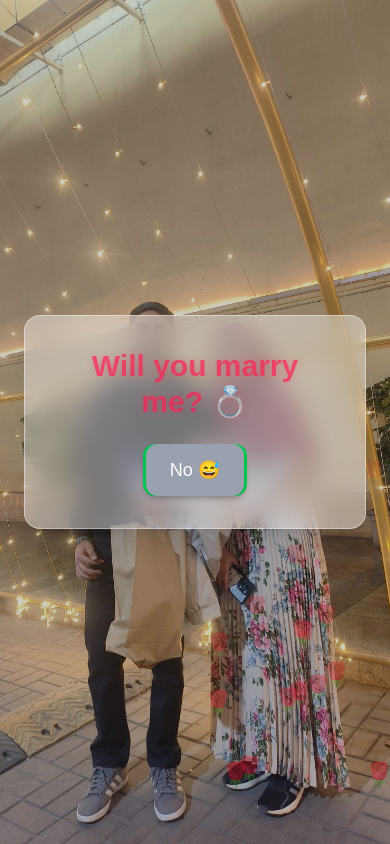
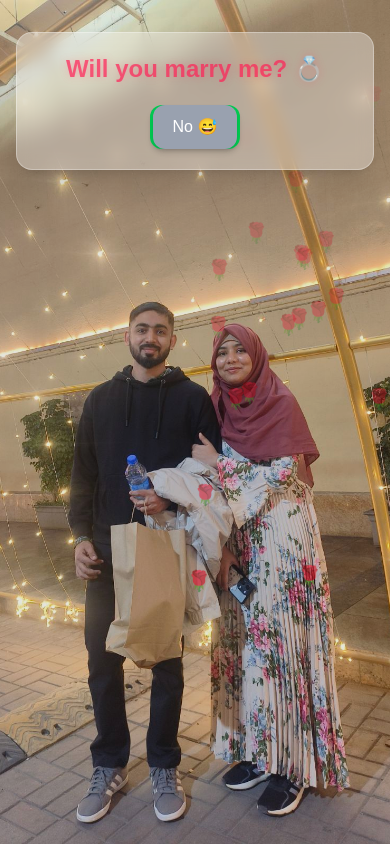
Before and after one commit to shaz290/proposal-app, a Next.js app: page / in a window 390 px wide. Built offline with nearby package versions, Linux system fonts and the light colour scheme.

Commit message:
placement

```diff
--- a/app/page.tsx
+++ b/app/page.tsx
@@ -19,41 +19,45 @@ export default function ProposalApp() {
     btn.style.transform = `translate(${randomX}px, ${randomY}px)`;
   };
 
+  const wrapperClass =
+    step === 3
+      ? "min-h-[100svh] flex flex-col items-center justify-end sm:justify-center pb-8 sm:pb-0 p-4 sm:p-6 bg-cover bg-[center_top] sm:bg-center relative overflow-hidden"
+      : "min-h-[100svh] flex flex-col items-center justify-start sm:justify-center pt-8 sm:pt-0 p-4 sm:p-6 bg-cover bg-[center_top] sm:bg-center relative overflow-hidden";
+
   return (
     <div
-      className="min-h-screen flex items-center justify-center p-6 bg-cover bg-center relative overflow-hidden"
+      className={wrapperClass}
       style={{
         backgroundImage: "url('/couple1.jpeg')",
       }}
     >
-      {/* subtle dark overlay so photo is visible but text readable */}
-      <div className="absolute inset-0 bg-black/20 z-0" />
+      {/* Subtle overlay (lighter on mobile so pic shows) */}
+      <div className="absolute inset-0 bg-black/10 sm:bg-black/20 z-0" />
 
       {/* 🌹 Full Screen Falling Flowers */}
       {[...Array(30)].map((_, i) => (
         <motion.div
           key={i}
           initial={{ y: -50, x: `${Math.random() * 100}vw`, opacity: 0 }}
-          animate={{ y: "110vh", opacity: 1 }}
+          animate={{ y: "110svh", opacity: 1 }}
           transition={{
             duration: Math.random() * 6 + 6,
             repeat: Infinity,
             delay: Math.random() * 5,
             ease: "linear",
           }}
-          className="absolute text-2xl pointer-events-none select-none z-0"
+          className="absolute text-xl sm:text-2xl pointer-events-none select-none z-0"
         >
           🌹
         </motion.div>
       ))}
 
-      {/* Glass card (does NOT hide photo) */}
-      <div className="bg-white/40 backdrop-blur-md shadow-xl rounded-2xl p-8 max-w-xl w-full text-center relative z-10 border border-white/40">
+      {/* Glass card */}
+      <div className="bg-white/35 sm:bg-white/40 backdrop-blur-sm sm:backdrop-blur-md shadow-xl rounded-2xl p-5 sm:p-8 max-w-xl w-full text-center relative z-10 border border-white/30 sm:border-white/40">
         {step === 1 && (
           <motion.div initial={{ opacity: 0 }} animate={{ opacity: 1 }}>
-            {/* 💖 Glowing Proposal Text */}
             <motion.h1
-              className="text-3xl font-bold mb-6 text-rose-500"
+              className="text-2xl sm:text-3xl font-bold mb-5 sm:mb-6 text-rose-500"
               animate={{
                 opacity: [0.4, 1, 0.4],
                 textShadow: [
@@ -71,10 +75,10 @@ export default function ProposalApp() {
               Will you marry me? 💍
             </motion.h1>
 
-            <div className="flex gap-6 justify-center relative">
+            <div className="flex gap-4 sm:gap-6 justify-center relative">
               <button
                 onClick={handleYes}
-                className="px-6 py-3 bg-green-500 text-white rounded-xl text-lg shadow-md hover:scale-105 transition"
+                className="px-5 sm:px-6 py-2.5 sm:py-3 bg-green-500 text-white rounded-xl text-base sm:text-lg shadow-md hover:scale-105 transition"
               >
                 Yes ❤️
               </button>
@@ -82,7 +86,7 @@ export default function ProposalApp() {
               <button
                 onMouseEnter={moveNoButton}
                 onTouchStart={moveNoButton}
-                className="px-6 py-3 bg-gray-400 text-white rounded-xl text-lg shadow-md transition absolute"
+                className="px-5 sm:px-6 py-2.5 sm:py-3 bg-gray-400 text-white rounded-xl text-base sm:text-lg shadow-md transition absolute"
               >
                 No 😅
               </button>
@@ -93,7 +97,7 @@ export default function ProposalApp() {
         {step === 2 && (
           <motion.div initial={{ opacity: 0 }} animate={{ opacity: 1 }}>
             <motion.h2
-              className="text-xl font-semibold mb-4 text-purple-600"
+              className="text-lg sm:text-xl font-semibold mb-3 sm:mb-4 text-purple-600"
               animate={{
                 opacity: [0.6, 1, 0.6],
                 textShadow: [
@@ -111,14 +115,14 @@ export default function ProposalApp() {
               Congrats 🎉❤️
             </motion.h2>
 
-            <p className="mb-6">
-              <span className="font-bold text-pink-600 text-lg animate-pulse">
+            <p className="mb-5 sm:mb-6">
+              <span className="font-bold text-pink-600 text-base sm:text-lg animate-pulse">
                 You just made me the happiest person alive! Our journey together begins now 💕
               </span>
             </p>
 
             <motion.h3
-              className="text-xl font-semibold mb-4 text-purple-600"
+              className="text-lg sm:text-xl font-semibold mb-3 sm:mb-4 text-purple-600"
               animate={{
                 opacity: [0.6, 1, 0.6],
                 textShadow: [
@@ -136,7 +140,7 @@ export default function ProposalApp() {
               Where do you want to go for honeymoon? ✈️
             </motion.h3>
 
-            <div className="grid grid-cols-2 gap-4">
+            <div className="grid grid-cols-2 gap-3 sm:gap-4">
               {["Rajasthan", "Goa", "Thailand", "None of the above"].map((option) => (
                 <button
                   key={option}
@@ -144,7 +148,7 @@ export default function ProposalApp() {
                     setHoneymoon(option);
                     setStep(3);
                   }}
-                  className="px-4 py-3 bg-pink-500 text-white rounded-xl shadow hover:scale-105 transition"
+                  className="px-3 sm:px-4 py-2.5 sm:py-3 bg-pink-500 text-white rounded-xl shadow hover:scale-105 transition text-sm sm:text-base"
                 >
                   {option}
                 </button>
@@ -156,17 +160,17 @@ export default function ProposalApp() {
         {step === 3 && (
           <motion.div initial={{ opacity: 0 }} animate={{ opacity: 1 }}>
             {honeymoon === "None of the above" ? (
-              <p className="text-xl mb-6 font-semibold text-pink-600">
+              <p className="text-base sm:text-xl mb-5 sm:mb-6 font-semibold text-pink-600">
                 Of course you’d pick something different… and that’s exactly why I love you. Kazakhstan, here we come 💕
               </p>
             ) : (
-              <p className="text-xl mb-6">
+              <p className="text-base sm:text-xl mb-5 sm:mb-6">
                 Amazing choice! {honeymoon} is going to be unforgettable ❤️
               </p>
             )}
 
             <motion.h3
-              className="text-xl font-semibold mb-4 text-sky-500"
+              className="text-lg sm:text-xl font-semibold mb-3 sm:mb-4 text-sky-500"
               animate={{
                 opacity: [0.6, 1, 0.6],
                 textShadow: [
@@ -184,7 +188,7 @@ export default function ProposalApp() {
               How many kids do you want? 👶
             </motion.h3>
 
-            <div className="flex justify-center gap-6">
+            <div className="flex justify-center gap-4 sm:gap-6">
               {["1", "2"].map((count) => (
                 <button
                   key={count}
@@ -192,7 +196,7 @@ export default function ProposalApp() {
                     setKids(count);
                     setStep(4);
                   }}
-                  className="px-6 py-3 bg-purple-500 text-white rounded-xl shadow hover:scale-105 transition"
+                  className="px-5 sm:px-6 py-2.5 sm:py-3 bg-purple-500 text-white rounded-xl shadow hover:scale-105 transition text-sm sm:text-base"
                 >
                   {count}
                 </button>
@@ -203,10 +207,10 @@ export default function ProposalApp() {
 
         {step === 4 && (
           <motion.div initial={{ opacity: 0 }} animate={{ opacity: 1 }}>
-            <h2 className="text-2xl font-semibold text-sky-400 animate-pulse">
+            <h2 className="text-xl sm:text-2xl font-semibold text-sky-400 animate-pulse">
               Definitely we will have more kids than this 😄❤️
             </h2>
-            <p className="mt-4 text-lg font-bold text-rose-500 animate-pulse">
+            <p className="mt-3 sm:mt-4 text-base sm:text-lg font-bold text-rose-500 animate-pulse">
               Our life is going to be full of love, laughter, and a beautiful family 💕
             </p>
           </motion.div>
```
